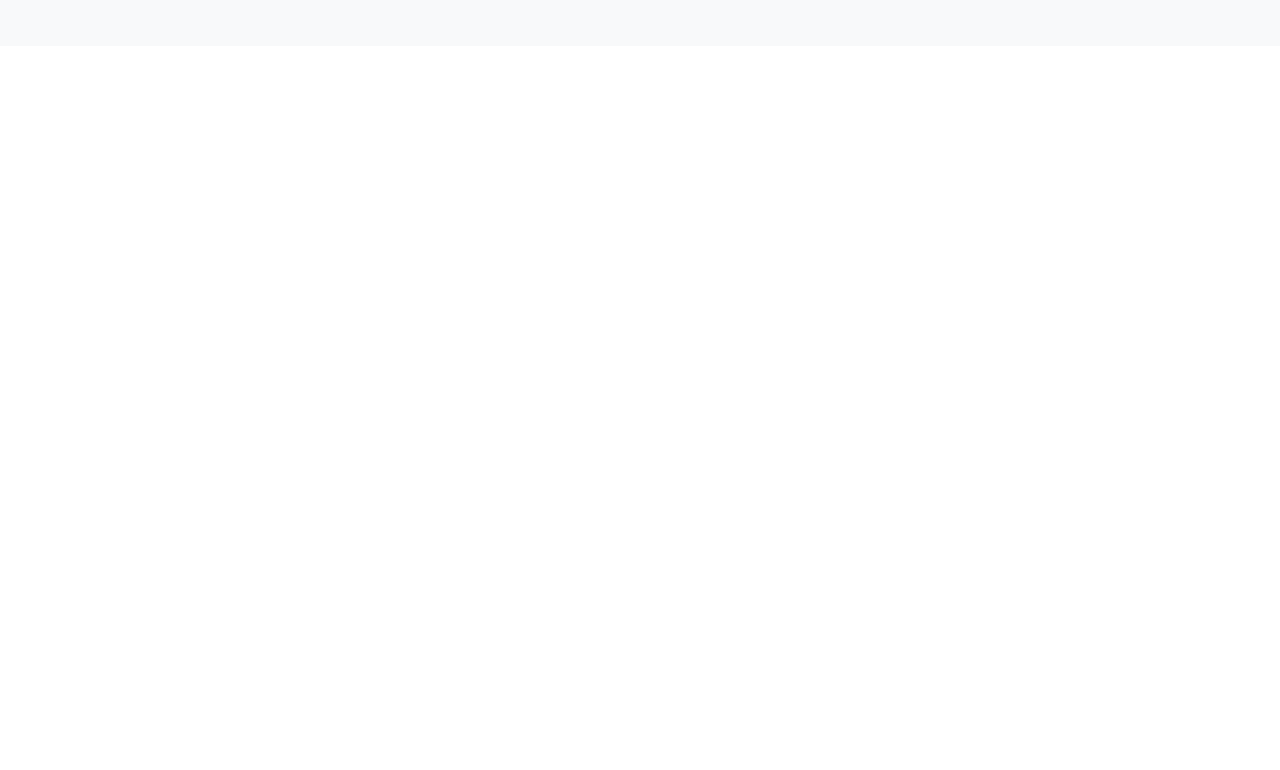
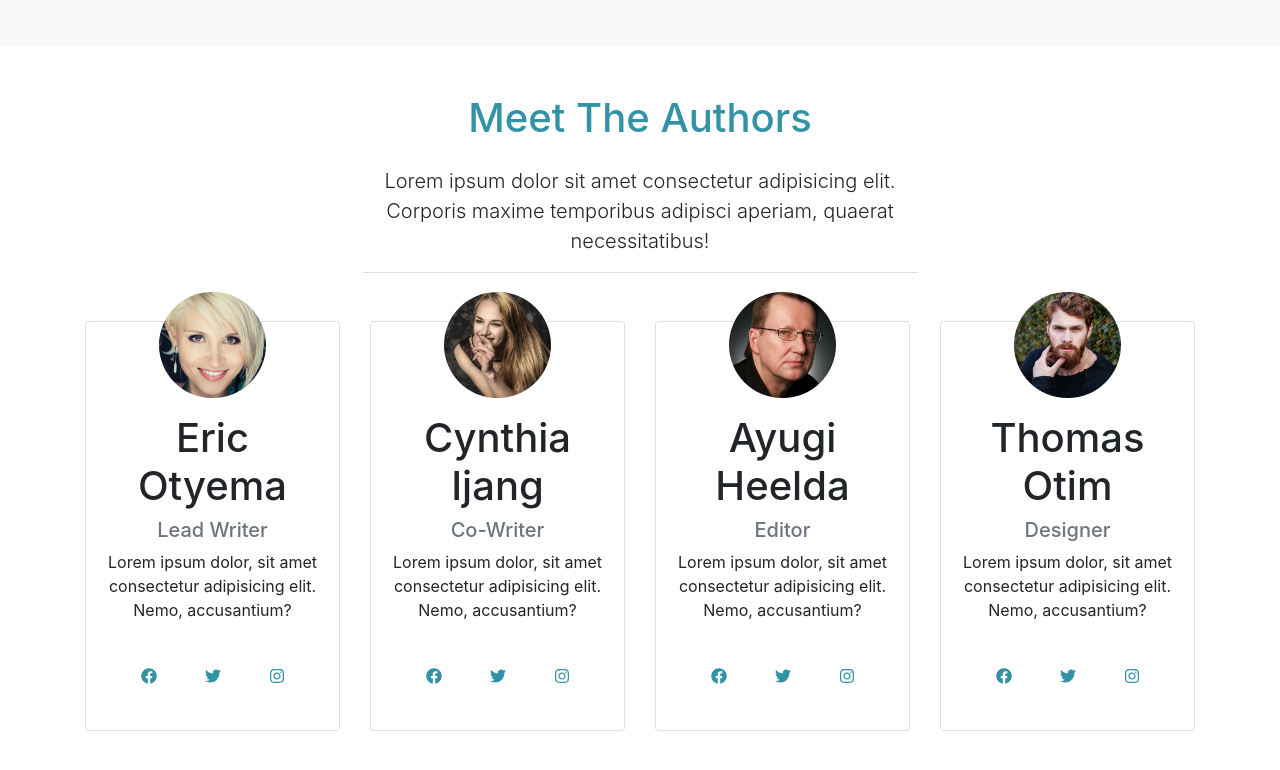
Before and after one commit to Otimthomas/mizuxe, a React (Create React App) app: page / in a window 1280 px wide. Shown: the part 1616-2386 px from the top of the page. Before the commit the page ends 1662 px from the top, so only its background shows below. Built offline with nearby package versions, Linux system fonts and the light colour scheme.

Commit message:
Authors compoenent

```diff
--- a/src/App.js
+++ b/src/App.js
@@ -5,6 +5,7 @@ import ShowCase from './components/ShowCase';
 import NewsLetter from './components/NewsLetter';
 import Boxes from './components/Boxes';
 import About from './components/About';
+import Authors from './components/Authors';
 
 function App() {
   return (
@@ -14,6 +15,7 @@ function App() {
       <NewsLetter />
       <Boxes />
       <About />
+      <Authors />
     </>
   );
 }
--- a/src/App.scss
+++ b/src/App.scss
@@ -38,6 +38,22 @@ body {
   border-bottom: 1px #ddd solid;
 }
 
+#authors {
+  img {
+    margin-top: -50px;
+  }
+
+  .card:hover {
+    background: $primary;
+    color: #fff;
+
+    svg {
+      color: #fff;
+    }
+  }
+
+}
+
 @media(max-width: 768px){
   #showcase {
     min-height: 500px;
--- /dev/null
+++ b/src/components/Authors.jsx
@@ -0,0 +1,165 @@
+import React from "react";
+import {FaFacebook, FaTwitter, FaInstagram} from "react-icons/fa";
+
+export default function Authors() {
+  return (
+    <section id='authors' className='my-5 text-center'>
+      <div className='container'>
+        <div className='row'>
+          <div className='col'>
+            <div className='info-header mb-5'>
+              <h1 className='text-primary pb-3'>Meet The Authors</h1>
+              <p className='lead'>
+                Lorem ipsum dolor sit amet consectetur adipisicing elit.
+                Corporis maxime temporibus adipisci aperiam, quaerat
+                necessitatibus!
+              </p>
+            </div>
+          </div>
+        </div>
+
+        <div className='row'>
+          <div className='col-lg-3 col-md-6'>
+            <div className='card'>
+              <div className='card-body'>
+                <img
+                  src='img/person1.jpg'
+                  alt=''
+                  className='img-fluid rounded-circle w-50 mb-3'
+                />
+                <h1>Eric Otyema</h1>
+                <h5 className='text-muted'>Lead Writer</h5>
+                <p>
+                  Lorem ipsum dolor, sit amet consectetur adipisicing elit.
+                  Nemo, accusantium?
+                </p>
+                <div className='d-flex justify-content-center'>
+                  <div className='p-4'>
+                    <a href='http://facebook.com'>
+                      <FaFacebook />
+                    </a>
+                  </div>
+                  <div className='p-4'>
+                    <a href='http://twitter.com'>
+                      <FaTwitter />
+                    </a>
+                  </div>
+                  <div className='p-4'>
+                    <a href='http://instagram.com'>
+                      <FaInstagram />
+                    </a>
+                  </div>
+                </div>
+              </div>
+            </div>
+          </div>
+
+		  <div className='col-lg-3 col-md-6'>
+            <div className='card'>
+              <div className='card-body'>
+                <img
+                  src='img/person2.jpg'
+                  alt=''
+                  className='img-fluid rounded-circle w-50 mb-3'
+                />
+                <h1>Cynthia Ijang</h1>
+                <h5 className='text-muted'>Co-Writer</h5>
+                <p>
+                  Lorem ipsum dolor, sit amet consectetur adipisicing elit.
+                  Nemo, accusantium?
+                </p>
+                <div className='d-flex justify-content-center'>
+                  <div className='p-4'>
+                    <a href='http://facebook.com'>
+                      <FaFacebook />
+                    </a>
+                  </div>
+                  <div className='p-4'>
+                    <a href='http://twitter.com'>
+                      <FaTwitter />
+                    </a>
+                  </div>
+                  <div className='p-4'>
+                    <a href='http://instagram.com'>
+                      <FaInstagram />
+                    </a>
+                  </div>
+                </div>
+              </div>
+            </div>
+          </div>
+
+		  <div className='col-lg-3 col-md-6'>
+            <div className='card'>
+              <div className='card-body'>
+                <img
+                  src='img/person3.jpg'
+                  alt=''
+                  className='img-fluid rounded-circle w-50 mb-3'
+                />
+                <h1>Ayugi Heelda</h1>
+                <h5 className='text-muted'>Editor</h5>
+                <p>
+                  Lorem ipsum dolor, sit amet consectetur adipisicing elit.
+                  Nemo, accusantium?
+                </p>
+                <div className='d-flex justify-content-center'>
+                  <div className='p-4'>
+                    <a href='http://facebook.com'>
+                      <FaFacebook />
+                    </a>
+                  </div>
+                  <div className='p-4'>
+                    <a href='http://twitter.com'>
+                      <FaTwitter />
+                    </a>
+                  </div>
+                  <div className='p-4'>
+                    <a href='http://instagram.com'>
+                      <FaInstagram />
+                    </a>
+                  </div>
+                </div>
+              </div>
+            </div>
+          </div>
+
+		  <div className='col-lg-3 col-md-6'>
+            <div className='card'>
+              <div className='card-body'>
+                <img
+                  src='img/person4.jpg'
+                  alt=''
+                  className='img-fluid rounded-circle w-50 mb-3'
+                />
+                <h1>Thomas Otim</h1>
+                <h5 className='text-muted'>Designer</h5>
+                <p>
+                  Lorem ipsum dolor, sit amet consectetur adipisicing elit.
+                  Nemo, accusantium?
+                </p>
+                <div className='d-flex justify-content-center'>
+                  <div className='p-4'>
+                    <a href='http://facebook.com'>
+                      <FaFacebook />
+                    </a>
+                  </div>
+                  <div className='p-4'>
+                    <a href='http://twitter.com'>
+                      <FaTwitter />
+                    </a>
+                  </div>
+                  <div className='p-4'>
+                    <a href='http://instagram.com'>
+                      <FaInstagram />
+                    </a>
+                  </div>
+                </div>
+              </div>
+            </div>
+          </div>
+        </div>
+      </div>
+    </section>
+  );
+}
```
